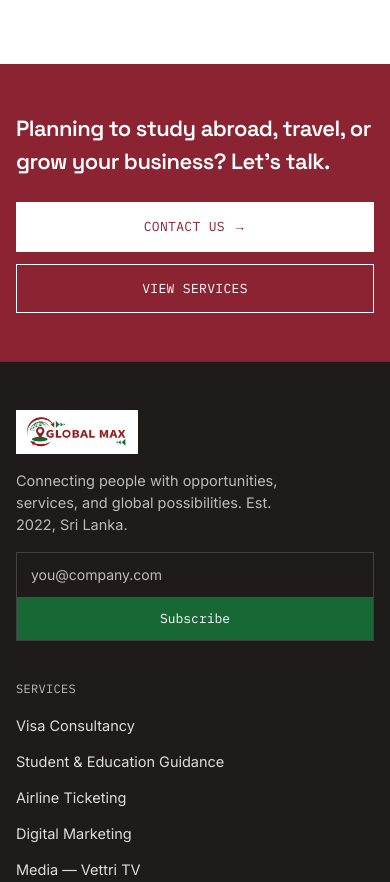
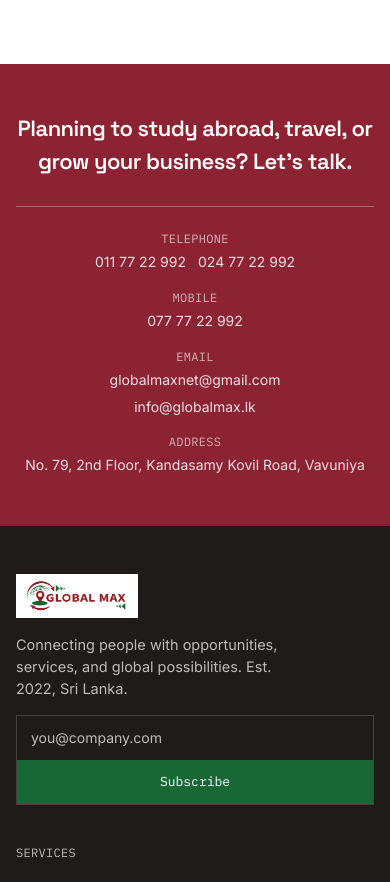
Before and after one commit to globalmax-net/globalmax, a Next.js app: page / in a window 390 px wide. Shown: the part 2768-3650 px from the top of the page. Built offline with nearby package versions, Linux system fonts and the light colour scheme.

Commit message:
modified contact&about page

```diff
--- a/components/About.tsx
+++ b/components/About.tsx
@@ -1,55 +1,64 @@
 import React from "react";
 
-const FACTS = [
-  { label: "Established", value: "2022" },
-  { label: "Visa services delivered", value: "2000+" },
-  { label: "Core service lines", value: "6" },
-];
 
 export default function About() {
   return (
     <section id="about" className="bg-gm-ink text-white py-16 sm:py-20 md:py-28">
-      <div className="max-w-[1180px] mx-auto px-4 sm:px-6 md:px-10 grid grid-cols-1 md:grid-cols-2 gap-10 md:gap-16 items-center">
-        <div className="aspect-square max-w-[420px] mx-auto md:max-w-none w-full border border-[--gm-line-inv] flex items-center justify-center p-6 sm:p-10">
-          <svg viewBox="0 0 200 200" fill="none" className="w-full h-full">
-            <circle cx="100" cy="100" r="70" stroke="#FFFFFF" strokeOpacity="0.2" />
-            <path d="M30 100a70 70 0 0 1 122-46" stroke="#8B2332" strokeWidth="4" strokeLinecap="round" />
-            <path d="M170 100a70 70 0 0 1-122 46" stroke="#2E6E45" strokeWidth="4" strokeLinecap="round" />
-            <circle cx="100" cy="95" r="16" fill="#8B2332" />
-            <circle cx="100" cy="95" r="6" fill="#FFFFFF" />
-            <ellipse cx="100" cy="140" rx="34" ry="9" fill="#2E6E45" />
-          </svg>
+      <div className="max-w-[1180px] mx-auto px-4 sm:px-6 md:px-10 grid grid-cols-1 md:grid-cols-2 gap-10 md:gap-16 items-start">
+        <div className="max-w-[420px] mx-auto md:max-w-none w-full md:sticky md:top-24">
+          <div className="aspect-square w-full border border-[--gm-line-inv] overflow-hidden">
+            {/* eslint-disable-next-line @next/next/no-img-element */}
+            <img
+              src="/office.png"
+              alt="Global Max Networks office"
+              className="w-full h-full object-cover object-center"
+            />
+          </div>
         </div>
 
-        <div>
+        <div className="max-w-[560px]">
           <div className="font-mono text-[12.5px] uppercase tracking-widest mb-4 text-[--gm-text-soft-inv]">
             About us
           </div>
-          <h2 className="font-display text-[26px] sm:text-[32px] md:text-[38px] font-semibold tracking-tight leading-tight">
-            A diversified Sri Lankan company with a global outlook.
-          </h2>
-          <p className="mt-5 text-base text-[--gm-text-soft-inv]">
-            Global Max Networks (Private) Limited is a diversified Sri Lankan company established
-            in 2022, with a vision to build a trusted and technology-driven service ecosystem that
-            connects people with opportunities, services, and global possibilities. With strong
-            operational roots in the Northern and Eastern regions of Sri Lanka, we combine local
-            knowledge with a global outlook to deliver professional, reliable, and client-focused
-            solutions.
-          </p>
 
+          <div className="space-y-4 text-base leading-relaxed text-[--gm-text-soft-inv]">
+            <p>
+              Global Max Networks (Private) Limited is a diversified Sri Lankan company
+              established in 2022, committed to building a trusted, technology-driven
+              service ecosystem that connects people with opportunities, services, and
+              global possibilities.
+            </p>
+            <p>
+              With expertise across Visa Consultancy, Student &amp; Education Guidance,
+              Airline Ticketing, Digital Marketing, Media, Real Estate, and Digital
+              Platform Development, we provide professional, reliable, and client-focused
+              solutions. With strong operational roots in Northern and Eastern Sri Lanka,
+              we combine local knowledge with a global outlook to serve our clients
+              effectively.
+            </p>
+            <p>
+              Our approach goes beyond simply providing services. We aim to build lasting
+              relationships, create meaningful opportunities, and support our clients
+              throughout different stages of their journey—from education and
+              international travel to employment, career growth, and digital services.
+            </p>
+            <p>
+              With 2,000+ successful visa services and a growing portfolio of digital
+              platforms, Global Max is continuously expanding its services through
+              innovation and technology.
+            </p>
+            <p>
+              At Global Max, we are more than a service provider—we are your trusted
+              partner.
+            </p>
+          </div>
 
-
-          <ul className="mt-9 flex flex-col">
-            {FACTS.map((fact, i) => (
-              <li
-                key={fact.label}
-                className={`flex justify-between py-4 text-[14.5px] ${i > 0 ? "border-t border-[--gm-line-inv]" : ""}`}
-              >
-                <span>{fact.label}</span>
-                <b className="font-mono font-medium">{fact.value}</b>
-              </li>
-            ))}
-          </ul>
+          <div className="mt-8 border-t border-[--gm-line-inv] pt-5">
+            <span className="font-display text-3xl font-semibold text-white">2,000+</span>
+            <span className="ml-3 text-sm text-[--gm-text-soft-inv]">
+              successful visa services
+            </span>
+          </div>
         </div>
       </div>
     </section>
--- a/components/ContactCTA.tsx
+++ b/components/ContactCTA.tsx
@@ -3,23 +3,40 @@ import React from "react";
 export default function ContactCTA() {
   return (
     <section id="contact" className="bg-gm-maroon text-white py-12 sm:py-16">
-      <div className="max-w-[1180px] mx-auto px-4 sm:px-6 md:px-10 flex flex-col md:flex-row justify-between items-stretch md:items-center gap-6 md:gap-10">
-        <h3 className="font-display text-[22px] sm:text-[24px] md:text-[30px] font-semibold max-w-[520px] tracking-tight">
-          Planning to study abroad, travel, or grow your business? Let&apos;s talk.
-        </h3>
-        <div className="flex flex-col sm:flex-row gap-3 sm:gap-4 w-full md:w-auto">
-          <a
-            href="#"
-            className="font-mono text-[13px] uppercase tracking-wide px-6 py-3.5 inline-flex items-center justify-center gap-2 border border-white bg-white text-gm-maroon"
-          >
-            Contact us →
-          </a>
-          <a
-            href="/services"
-            className="font-mono text-[13px] uppercase tracking-wide px-6 py-3.5 inline-flex items-center justify-center gap-2 border border-white"
-          >
-            View services
-          </a>
+      <div className="max-w-[900px] mx-auto px-4 sm:px-6 md:px-10 text-center">
+        <div>
+          <h3 className="font-display text-[22px] sm:text-[24px] md:text-[30px] font-semibold tracking-tight">
+            Planning to study abroad, travel, or grow your business? Let&apos;s talk.
+          </h3>
+        </div>
+
+        <div className="mt-7 grid grid-cols-1 gap-4 border-t border-white/30 pt-6 text-sm leading-relaxed text-white/85 sm:grid-cols-2 sm:gap-x-8 sm:gap-y-5">
+          <div>
+            <p className="font-mono text-xs uppercase tracking-wide text-white/65">Telephone</p>
+            <div className="mt-1 flex flex-wrap justify-center gap-x-3 gap-y-1">
+              <a href="tel:0117722992" className="hover:underline">011 77 22 992</a>
+              <a href="tel:0247722992" className="hover:underline">024 77 22 992</a>
+            </div>
+          </div>
+          <div>
+            <p className="font-mono text-xs uppercase tracking-wide text-white/65">Mobile</p>
+            <a href="tel:0777722992" className="mt-1 inline-block hover:underline">077 77 22 992</a>
+          </div>
+          <div>
+            <p className="font-mono text-xs uppercase tracking-wide text-white/65">Email</p>
+            <div className="mt-1 flex flex-col gap-1">
+              <a href="mailto:globalmaxnet@gmail.com" className="break-words hover:underline">
+                globalmaxnet@gmail.com
+              </a>
+              <a href="mailto:info@globalmax.lk" className="break-words hover:underline">
+                info@globalmax.lk
+              </a>
+            </div>
+          </div>
+          <div>
+            <p className="font-mono text-xs uppercase tracking-wide text-white/65">Address</p>
+            <address className="mt-1 not-italic">No. 79, 2nd Floor, Kandasamy Kovil Road, Vavuniya</address>
+          </div>
         </div>
       </div>
     </section>
--- a/components/Footer.tsx
+++ b/components/Footer.tsx
@@ -1,22 +1,35 @@
 "use client";
 
 import React from "react";
+import Link from "next/link";
 
 const COLUMNS = [
   {
     title: "Services",
     links: [
-      "Visa Consultancy",
-      "Student & Education Guidance",
-      "Airline Ticketing",
-      "Digital Marketing",
-      "Media — Vettri TV",
-
-      "Real Estate",
+      { label: "Visa Consultancy", href: "/services" },
+      { label: "Student & Education Guidance", href: "/services" },
+      { label: "Airline Ticketing", href: "/services" },
+      { label: "Digital Marketing", href: "/services" },
+      { label: "Media — Vettri TV", href: "/services" },
+      { label: "Real Estate", href: "/services" },
     ],
   },
-  { title: "Company", links: ["About Us", "Our Vision", "Our Mission"] },
-  { title: "Coming Soon", links: ["Job Portal", "Matrimonial Platform"] },
+  {
+    title: "Company",
+    links: [
+      { label: "About Us", href: "/about" },
+      { label: "Our Vision", href: "/vision" },
+      { label: "Our Mission", href: "/vision" },
+    ],
+  },
+  {
+    title: "Coming Soon",
+    links: [
+      { label: "Job Portal", href: "#" },
+      { label: "Matrimonial Platform", href: "#" },
+    ],
+  },
 ];
 
 export default function Footer() {
@@ -50,10 +63,13 @@ export default function Footer() {
               </h5>
               <ul className="flex flex-col gap-3">
                 {col.links.map((link) => (
-                  <li key={link}>
-                    <a href="#" className="text-[14.5px] opacity-85 hover:opacity-100 hover:underline">
-                      {link}
-                    </a>
+                  <li key={link.label}>
+                    <Link
+                      href={link.href}
+                      className="text-[14.5px] opacity-85 hover:opacity-100 hover:underline"
+                    >
+                      {link.label}
+                    </Link>
                   </li>
                 ))}
               </ul>
--- a/components/Header.tsx
+++ b/components/Header.tsx
@@ -5,10 +5,10 @@ import Link from "next/link";
 import { usePathname } from "next/navigation";
 
 const NAV_LINKS = [
+  { label: "About", href: "/about" },
+  { label: "Vision", href: "/vision" },
+  { label: "Director's Message", href: "/director-message" },
   { label: "Services", href: "/services" },
-  { label: "About", href: "/about" },
-  { label: "Director's Message", href: "/director-message" },
-  { label: "Vision", href: "/vision" },
   { label: "Success", href: "/#why-us" },
 ];
 
```
Also changed, not shown: 2 other files (tests, documents, lock files or other folders).
